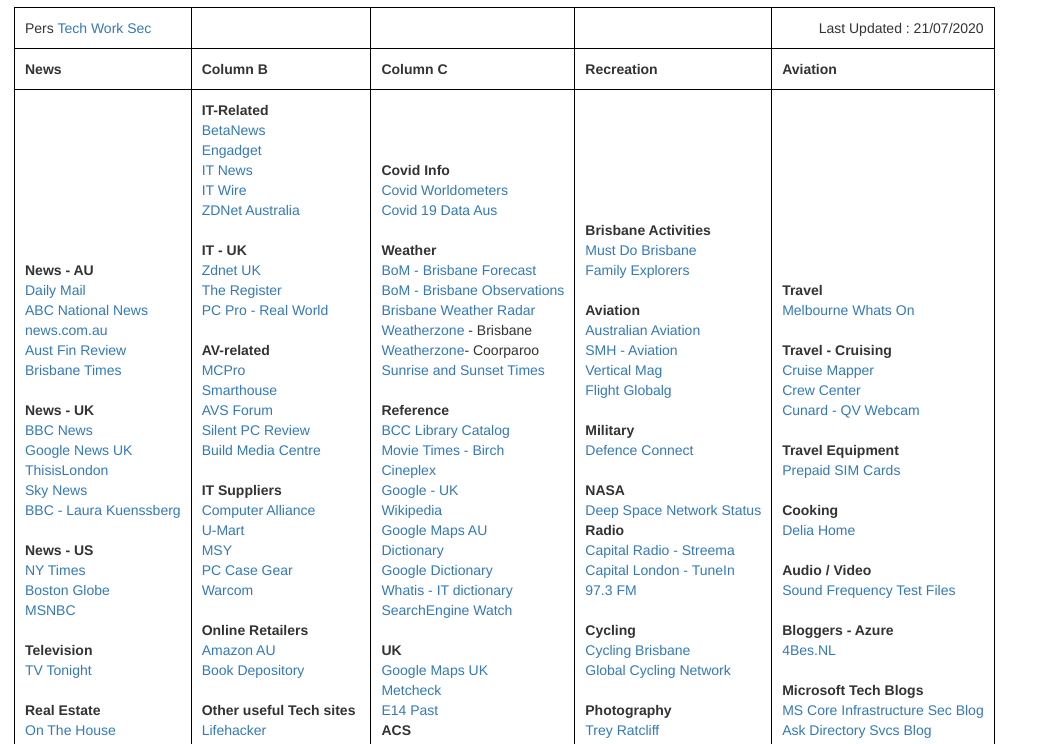
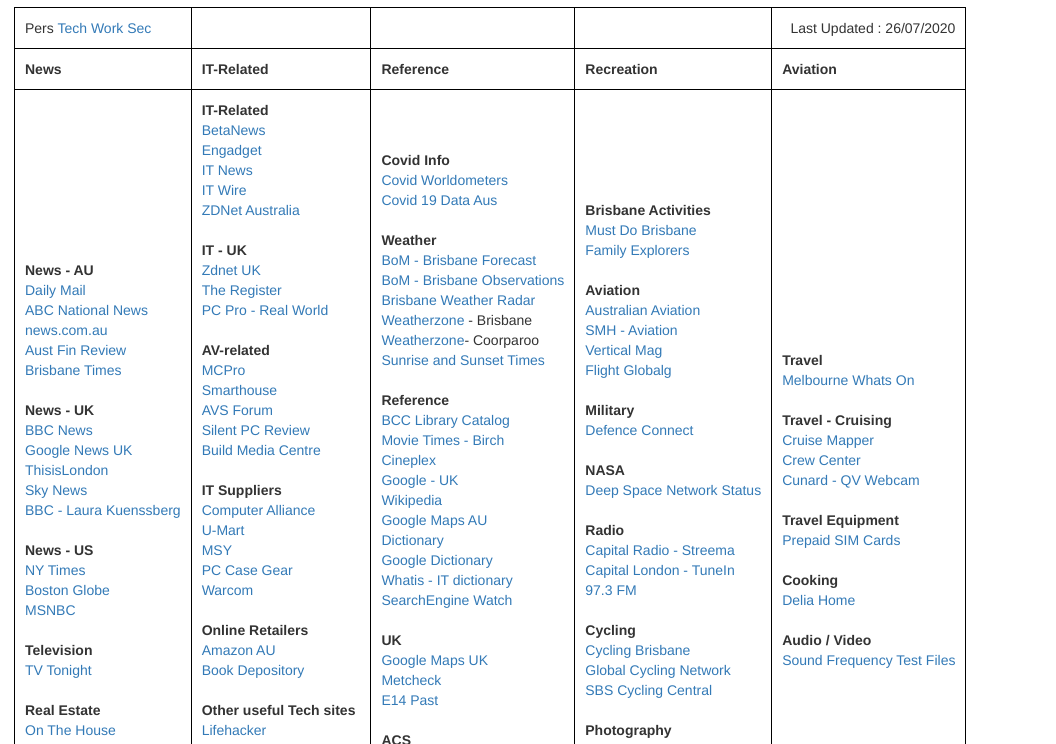
Before and after one commit to chrisstallard-code/chrisstallard-code.github.io, a plain HTML site: page bookpers.htm in a window 1280 px wide. Shown: the part 56-800 px from the top of the page, without its empty margins (0-1056 px from the left). Drawn offline with nearby package versions, Linux system fonts and the light colour scheme.

Commit message:
20200726 1630 Updates

```diff
--- a/bookpers.htm
+++ b/bookpers.htm
@@ -41,15 +41,15 @@
       <td></td>
       <td></td>
       <td align=RIGHT>
-        Last Updated : 21/07/2020
+        Last Updated : 26/07/2020
 
       </td>
 
     </tr>
     <tr>
       <th>News</th>
-      <th>Column B</th>
-      <th>Column C</th>
+      <th>IT-Related</th>
+      <th>Reference</th>
       <th>Recreation</th>
       <th>Aviation</th>
     </tr>
@@ -187,7 +187,7 @@
         <a href="https://www.metcheck.com/">Metcheck</span></a><br />
         <a href="https://www.metcheck.com/V40/UK/FREE/today.asp?zipcode=E14">E14</a>
         <a
-          href="https://www.metcheck.com/V40/UK/FREE/past24hours_data.asp?LocationID=92EDF28D2214B7FA02D53188523FF65D87D2D97C61554F40">Past</a>
+          href="https://www.metcheck.com/V40/UK/FREE/past24hours_data.asp?LocationID=92EDF28D2214B7FA02D53188523FF65D87D2D97C61554F40">Past</a><br />
         <br />
         <B>ACS</B><br />
         <a href="https://www.acs.openlab.net.au/forum.php">ACS - E-Learn</a><br />
@@ -217,6 +217,7 @@
 
         <b>NASA</b><br />
         <a href="https://eyes.nasa.gov/dsn/dsn.html">Deep Space Network Status</a><br />
+        <br />
 
         <b>Radio</b><br />
         <a href="https://streema.com/radios/Capital_London_95.8">Capital Radio - Streema</a><br />
@@ -227,6 +228,7 @@
         <b>Cycling</b><br />
         <a href="https://www.cyclingbrisbane.com.au ">Cycling Brisbane</a><br />
         <a href="https://www.globalcyclingnetwork.com/">Global Cycling Network</a><br />
+        <a href-"https://www.sbs.com.au/cyclingcentral">SBS Cycling Central</a><br />
         <br />
         <b>Photography</b><br />
         <a href="https://www.stuckincustoms.com ">Trey Ratcliff</a><br />
@@ -259,16 +261,6 @@
         <a href="https://www.audiocheck.net/soundtests_headphones.php ">Sound Frequency Test Files</a><br />
         <br />
 
-        <b>Bloggers - Azure</b><br />
-        <a href="https://www.4bes.nl">4Bes.NL</a><br />
-        <br />
-        <b>Microsoft Tech Blogs</b><br />
-        <a
-          href="https://techcommunity.microsoft.com/t5/Core-Infrastructure-and-Security/bg-p/CoreInfrastructureandSecurityBlog">MS
-          Core Infrastructure Sec Blog</a><br />
-        <a href="https://techcommunity.microsoft.com/t5/ask-the-directory-services-team/bg-p/AskDS">Ask Directory Svcs
-          Blog</a><br />
-        <br />
 
       </td>
     <tr>
```
Also changed, not shown: booktech.htm (+15 -4 lines).
